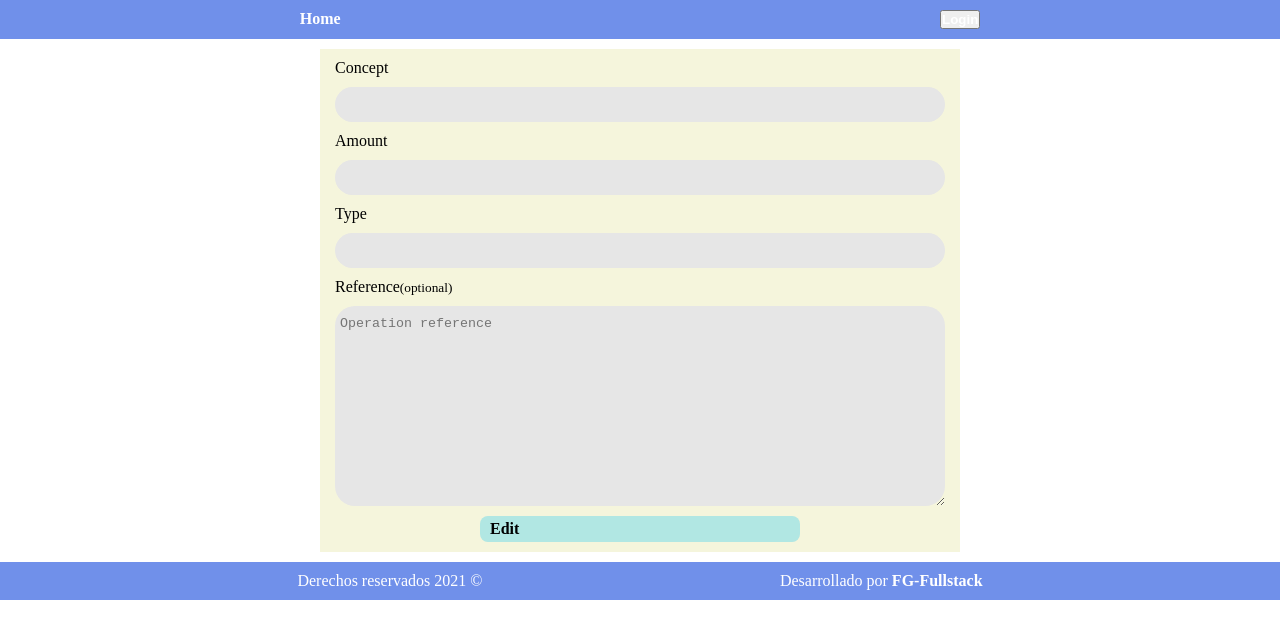
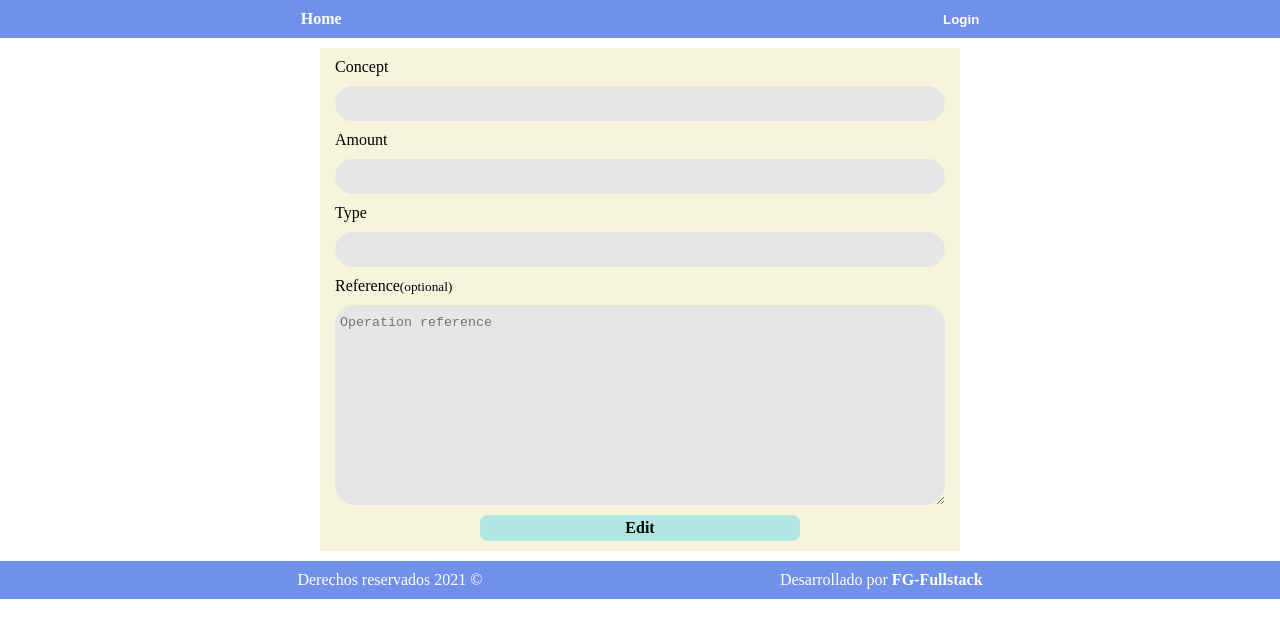
Before and after one commit to Frangia22/ChallengeJSAlkemy, a React (Create React App) app in the folder frontend/: page /EditBudget/1 in a window 1280 px wide. Shown: the top 638 px of the page. Built offline with nearby package versions, Linux system fonts and the light colour scheme.

Commit message:
styles update

```diff
--- a/frontend/src/App.css
+++ b/frontend/src/App.css
@@ -162,6 +162,10 @@ color: var(--black);
   margin-bottom: var(--margin-bottom);
   width: 100%;
 }
+.auth {
+  background-color: transparent;
+  border: none;
+}
 /* ------------------------------ Margenes y padding -------------------------------------------------*/
 .mt-1{
   margin: 10px auto;
@@ -172,6 +176,9 @@ color: var(--black);
 }
 .px-2{
   padding: 0 10px;
+}
+.card-text{
+  text-align: center;
 }
 /* Footer */
 .footer {
```
